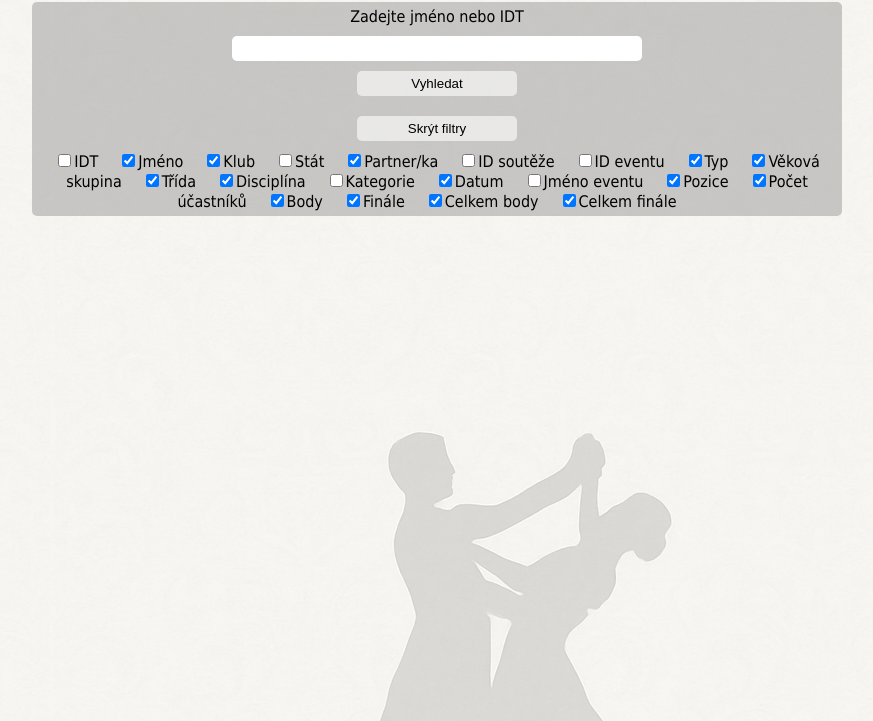
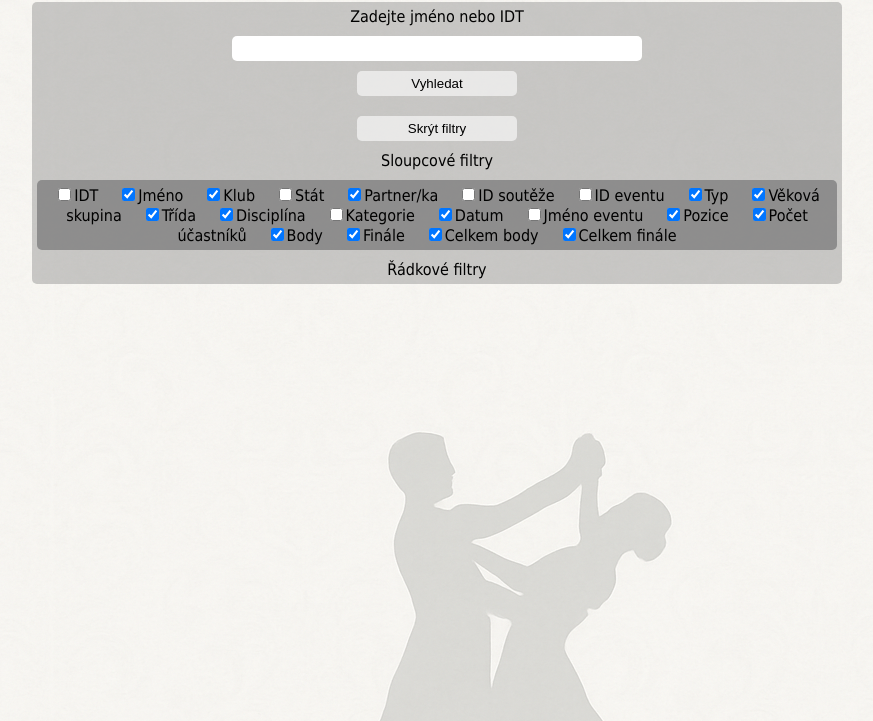
Before and after one commit to Matyas-Mattanelli/CSTS-website, a plain HTML site: page index.html in a window 1280 px wide. Both pictures are taken after a click on the button "Ukázat filtry". Shown: the part 79-800 px from the top of the page, without its empty margins (203-1076 px from the left). Drawn offline with Linux system fonts and the light colour scheme.

Commit message:
Separating column and row filters

```diff
--- /dev/null
+++ b/column-filters.js
@@ -0,0 +1,79 @@
+// Import columns names
+import { columns, uncheckedColumns } from "./columns.js"; // Import column names
+
+// Get the div containing the column filters
+const columnFilters = document.getElementById("column-filters");
+
+// Define a function bulding the filters
+function buildColumnFilters() {
+    // Loop through the columns and create checkbox and label for each
+    columns.forEach(col => {
+        // Create checkbox
+        const colClean = col.toLowerCase().replace(" ", "_").replace("/", "");
+        const checkbox = document.createElement("input");
+        checkbox.type = 'checkbox';
+        checkbox.name = colClean;
+        checkbox.value = colClean;
+        checkbox.id = colClean;
+        checkbox.className = "filters";
+
+        // Make sure only the intially selected columns are shown
+        if (uncheckedColumns.indexOf(col) === -1) {
+            checkbox.checked = true;
+        } else {
+            checkbox.checked = false;
+        }
+
+        // Assign the filtering function to the checkbox
+        checkbox.onchange = () => { filterColumn(col) };
+
+        // Add the checkbox to the layout
+        columnFilters.appendChild(checkbox);
+
+        // Create a label for the checkbox
+        const label = document.createElement('label');
+        label.for = colClean;
+        label.textContent = col;
+        label.className = "filters-label";
+        columnFilters.appendChild(label);
+    });
+}
+
+// Build the filters
+buildColumnFilters();
+
+// Define a function filtering showing or hiding a given column
+function filterColumn(col) {
+    // Find the filter
+    const filter = document.getElementById(col.toLowerCase().replace(" ", "_").replace("/", ""));
+
+    // Find the corresponding cells
+    const cells = document.querySelectorAll(`table :is(td, th):nth-child(${columns.indexOf(col) + 1})`);
+
+    // Hide or show the cells
+    cells.forEach(cell => {
+        // Show the column
+        if (filter.checked === true) {
+            cell.style.display = "table-cell"; // First display it
+            setTimeout(() => { // Wait a bit and start the transition
+                cell.classList.remove("cell-hidden");
+                cell.classList.add("cell-shown");
+            }, 10)
+
+            // Hide the column
+        } else {
+            // Perform the transition
+            cell.classList.remove("cell-shown");
+            cell.classList.add("cell-hidden");
+
+            // When the transition finishes, remove the element
+            cell.addEventListener("transitionend", () => {
+                cell.style.display = "none";
+                console.log(col);
+            }, { once: true });
+        }
+    });
+}
+
+// Export the function for filtering the table
+export default filterColumn;
--- a/filters.js
+++ b/filters.js
@@ -1,82 +1,8 @@
-// Import columns names
-import { columns, uncheckedColumns } from "./columns.js"; // Import column names
-
 // Get the div containing the filters
 const filters = document.getElementById("filters");
 
 // Get the show filters button
 const filterBtn = document.getElementById('show-filters');
-
-// Define a function bulding the filters
-function buildFilters() {
-    // Loop through the columns and create checkbox and label for each
-    columns.forEach(col => {
-        // Create checkbox
-        const colClean = col.toLowerCase().replace(" ", "_").replace("/", "");
-        const checkbox = document.createElement("input");
-        checkbox.type = 'checkbox';
-        checkbox.name = colClean;
-        checkbox.value = colClean;
-        checkbox.id = colClean;
-        checkbox.className = "filters";
-
-        // Make sure only the intially selected columns are shown
-        if (uncheckedColumns.indexOf(col) === -1) {
-            checkbox.checked = true;
-        } else {
-            checkbox.checked = false;
-        }
-
-        // Assign the filtering function to the checkbox
-        checkbox.onchange = () => { filterTable(col) };
-
-        // Add the checkbox to the layout
-        filters.appendChild(checkbox);
-
-        // Create a label for the checkbox
-        const label = document.createElement('label');
-        label.for = colClean;
-        label.textContent = col;
-        label.className = "filters-label";
-        filters.appendChild(label);
-    });
-}
-
-// Build the filters
-buildFilters();
-
-// Define a function filtering the table based on a given filter
-function filterTable(col) {
-    // Find the filter
-    const filter = document.getElementById(col.toLowerCase().replace(" ", "_").replace("/", ""));
-
-    // Find the corresponding cells
-    const cells = document.querySelectorAll(`table :is(td, th):nth-child(${columns.indexOf(col) + 1})`);
-
-    // Hide or show the cells
-    cells.forEach(cell => {
-        // Show the column
-        if (filter.checked === true) {
-            cell.style.display = "table-cell"; // First display it
-            setTimeout(() => { // Wait a bit and start the transition
-                cell.classList.remove("cell-hidden");
-                cell.classList.add("cell-shown");
-            }, 10)
-
-            // Hide the column
-        } else {
-            // Perform the transition
-            cell.classList.remove("cell-shown");
-            cell.classList.add("cell-hidden");
-
-            // When the transition finishes, remove the element
-            cell.addEventListener("transitionend", () => {
-                cell.style.display = "none";
-                console.log(col);
-            }, { once: true });
-        }
-    });
-}
 
 // Define a function showing or hiding the filters
 function showFilters() {
@@ -94,6 +20,3 @@ function showFilters() {
 
 // Bind the showFilters function to the button
 filterBtn.addEventListener("click", showFilters);
-
-// Export the function for filtering the table
-export default filterTable;
--- a/index.html
+++ b/index.html
@@ -1,11 +1,13 @@
 <!DOCTYPE html>
 <html lang="cs">
+
 <head>
   <meta charset="utf-8">
   <meta name="viewport" content="width=device-width, initial-scale=1.0">
   <link rel="stylesheet" href="styles.css">
   <title>Databáze ČSTS</title>
 </head>
+
 <body>
   <h1 class="width">Databáze ČSTS</h1>
   <div class="width input-box">
@@ -17,10 +19,16 @@
     <div id="msg" class="description"></div>
     <button type="button" id="show-filters" class="btn">Ukázat filtry</button>
     <div id="filters" class="width" style="display: none;">
+      Sloupcové filtry
+      <div id="column-filters"></div>
+      Řádkové filtry
+      <div id="row-filters"></div>
     </div>
   </div>
   <div id="results"></div>
   <script src="results.js" type="module"></script>
-    <script src="filters.js" type="module"></script>
+  <script src="column-filters.js" type="module"></script>
+  <script src="filters.js"></script>
 </body>
+
 </html>
--- a/results.js
+++ b/results.js
@@ -1,4 +1,4 @@
-import filterTable from "./filters.js"; // Import the function for filtering the table
+import filterColumn from "./column-filters.js"; // Import the function for filtering the table
 import { columns, uncheckedColumns } from "./columns.js"; // Import column names
 
 // Get the div for showing the results
@@ -69,7 +69,7 @@ function buildTable(data) {
         // Show the initial columns
         columns.forEach(col => {
             if (uncheckedColumns.indexOf(col) === -1) {
-                filterTable(col);
+                filterColumn(col);
             }
         });
     }
--- a/styles.css
+++ b/styles.css
@@ -70,6 +70,14 @@ body {
     margin-right: 20px;
 }
 
+#column-filters {
+    margin-top: 10px;
+    margin-bottom: 10px;
+    background-color: rgb(128, 128, 128, 0.8);
+    padding: 5px;
+    border-radius: 5px;
+}
+
 /* Style the table */
 
 .cell {
```
Lines whose indentation alone changed are shown as unchanged.
